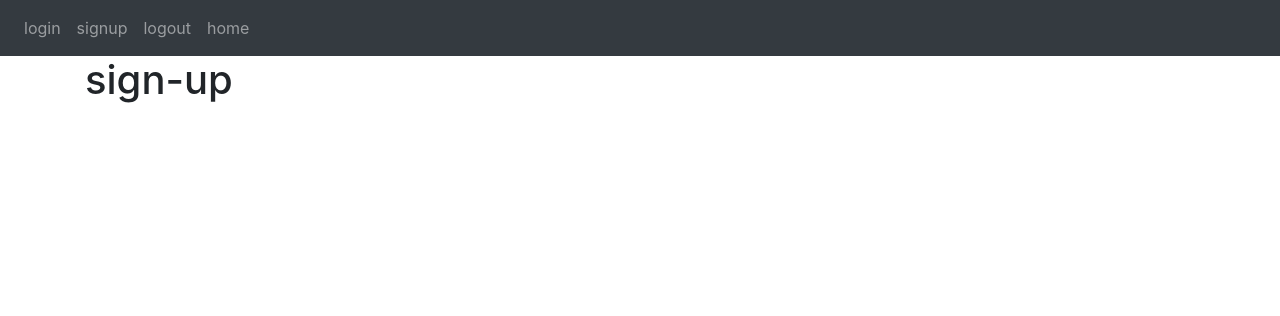
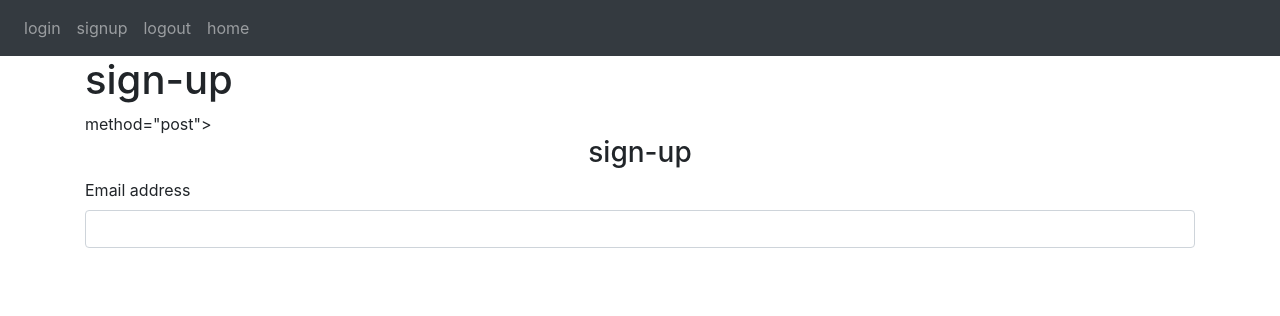
Before and after one commit to fb0801/flask-web-app-1, a Flask app: page /sign-up in a window 1280 px wide. Shown: the top 316 px of the page. Run offline with Flask 2, Linux system fonts and the light colour scheme.

Commit message:
Add files via upload

```diff
--- a/website/templates/login.html
+++ b/website/templates/login.html
@@ -2,4 +2,5 @@
 
 {% block content %}
 <h1>login</h1>
+
         {% endblock %}
--- a/website/templates/sign_up.html
+++ b/website/templates/sign_up.html
@@ -2,4 +2,11 @@
 
 {% block content %}
 <h1>sign-up</h1>
+<form> method="post">
+    <h3 align="center">sign-up</h3>
+    <div class="form-group">
+        <label for="email">Email address</label>
+        <input type="email" class="form-control" id="email">
+    </div>
+</form>
         {% endblock %}
```
